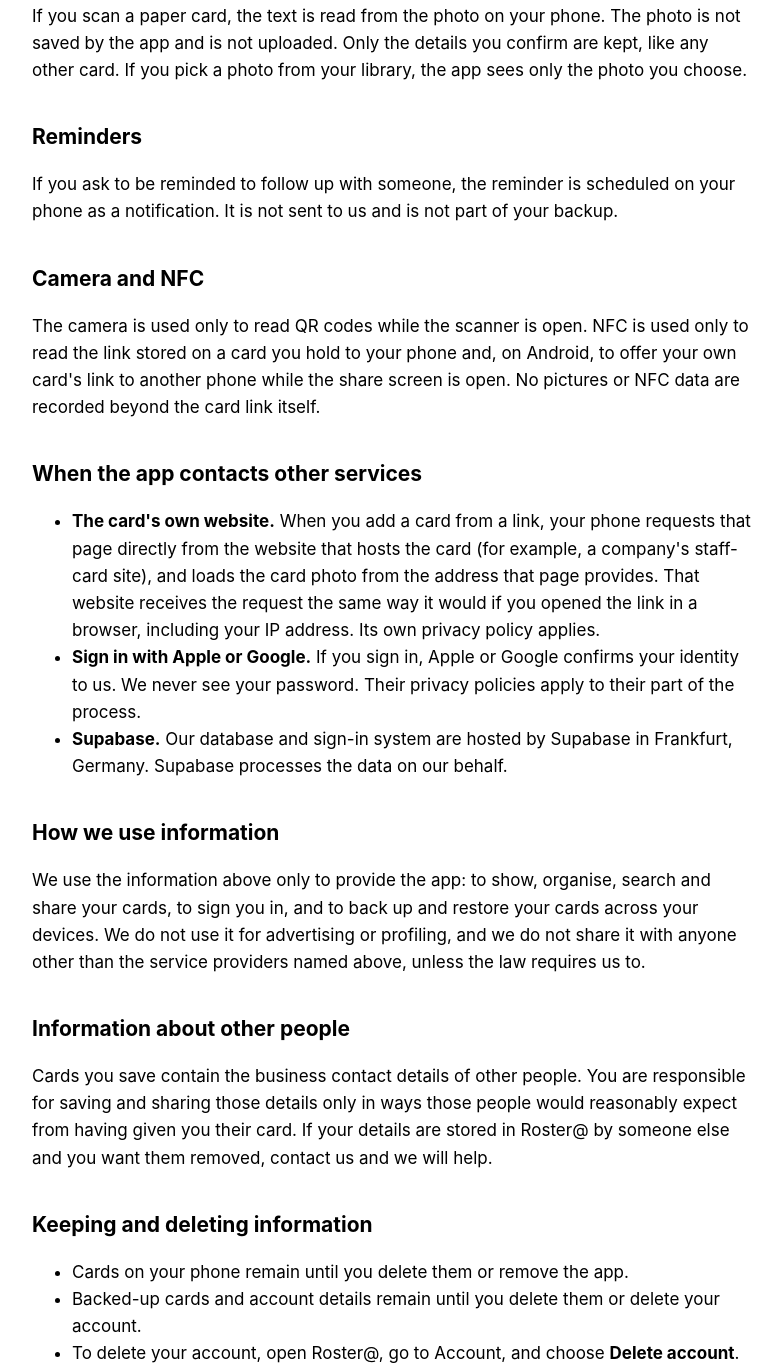
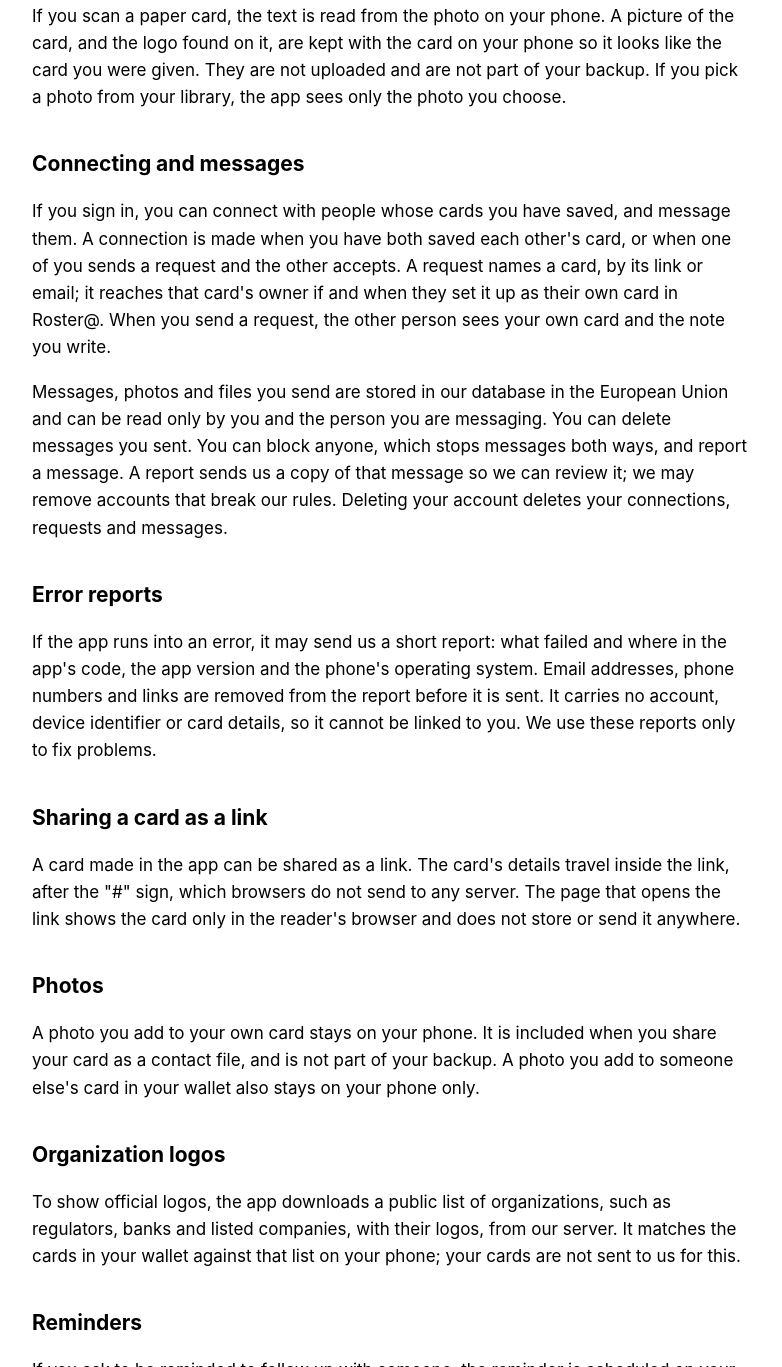
Before and after one commit to aaminhrg/roster-privacy, a plain HTML site: page index.html in a window 1280 px wide. Shown: the part 1433-2800 px from the top of the page, without its empty margins (248-1030 px from the left). Drawn offline with Linux system fonts and the light colour scheme.

Commit message:
Privacy: messaging, error reports, card links, photos, organization logos

```diff
--- a/index.html
+++ b/index.html
@@ -17,7 +17,7 @@
 <body>
 
 <h1>Roster@ Privacy Policy</h1>
-<p class="date">Effective 14 November 2026</p>
+<p class="date">Effective 19 November 2026</p>
 
 <p>Roster@ is a wallet for business cards. This policy explains what information the app handles, where it is kept, and the choices you have. Roster@ is published by Ahmed Ali ("we"). Questions: <a href="mailto:aaminhrg@gmail.com">aaminhrg@gmail.com</a>.</p>
 
@@ -57,7 +57,23 @@
 <p>Roster@ does not read your phone's address book, your location or your messages. It can add a card to your contacts, but only through the phone's own "New Contact" screen, which you confirm yourself.</p>
 
 <h2>Photos of paper cards</h2>
-<p>If you scan a paper card, the text is read from the photo on your phone. The photo is not saved by the app and is not uploaded. Only the details you confirm are kept, like any other card. If you pick a photo from your library, the app sees only the photo you choose.</p>
+<p>If you scan a paper card, the text is read from the photo on your phone. A picture of the card, and the logo found on it, are kept with the card on your phone so it looks like the card you were given. They are not uploaded and are not part of your backup. If you pick a photo from your library, the app sees only the photo you choose.</p>
+
+<h2>Connecting and messages</h2>
+<p>If you sign in, you can connect with people whose cards you have saved, and message them. A connection is made when you have both saved each other's card, or when one of you sends a request and the other accepts. A request names a card, by its link or email; it reaches that card's owner if and when they set it up as their own card in Roster@. When you send a request, the other person sees your own card and the note you write.</p>
+<p>Messages, photos and files you send are stored in our database in the European Union and can be read only by you and the person you are messaging. You can delete messages you sent. You can block anyone, which stops messages both ways, and report a message. A report sends us a copy of that message so we can review it; we may remove accounts that break our rules. Deleting your account deletes your connections, requests and messages.</p>
+
+<h2>Error reports</h2>
+<p>If the app runs into an error, it may send us a short report: what failed and where in the app's code, the app version and the phone's operating system. Email addresses, phone numbers and links are removed from the report before it is sent. It carries no account, device identifier or card details, so it cannot be linked to you. We use these reports only to fix problems.</p>
+
+<h2>Sharing a card as a link</h2>
+<p>A card made in the app can be shared as a link. The card's details travel inside the link, after the "#" sign, which browsers do not send to any server. The page that opens the link shows the card only in the reader's browser and does not store or send it anywhere.</p>
+
+<h2>Photos</h2>
+<p>A photo you add to your own card stays on your phone. It is included when you share your card as a contact file, and is not part of your backup. A photo you add to someone else's card in your wallet also stays on your phone only.</p>
+
+<h2>Organization logos</h2>
+<p>To show official logos, the app downloads a public list of organizations, such as regulators, banks and listed companies, with their logos, from our server. It matches the cards in your wallet against that list on your phone; your cards are not sent to us for this.</p>
 
 <h2>Reminders</h2>
 <p>If you ask to be reminded to follow up with someone, the reminder is scheduled on your phone as a notification. It is not sent to us and is not part of your backup.</p>
```
